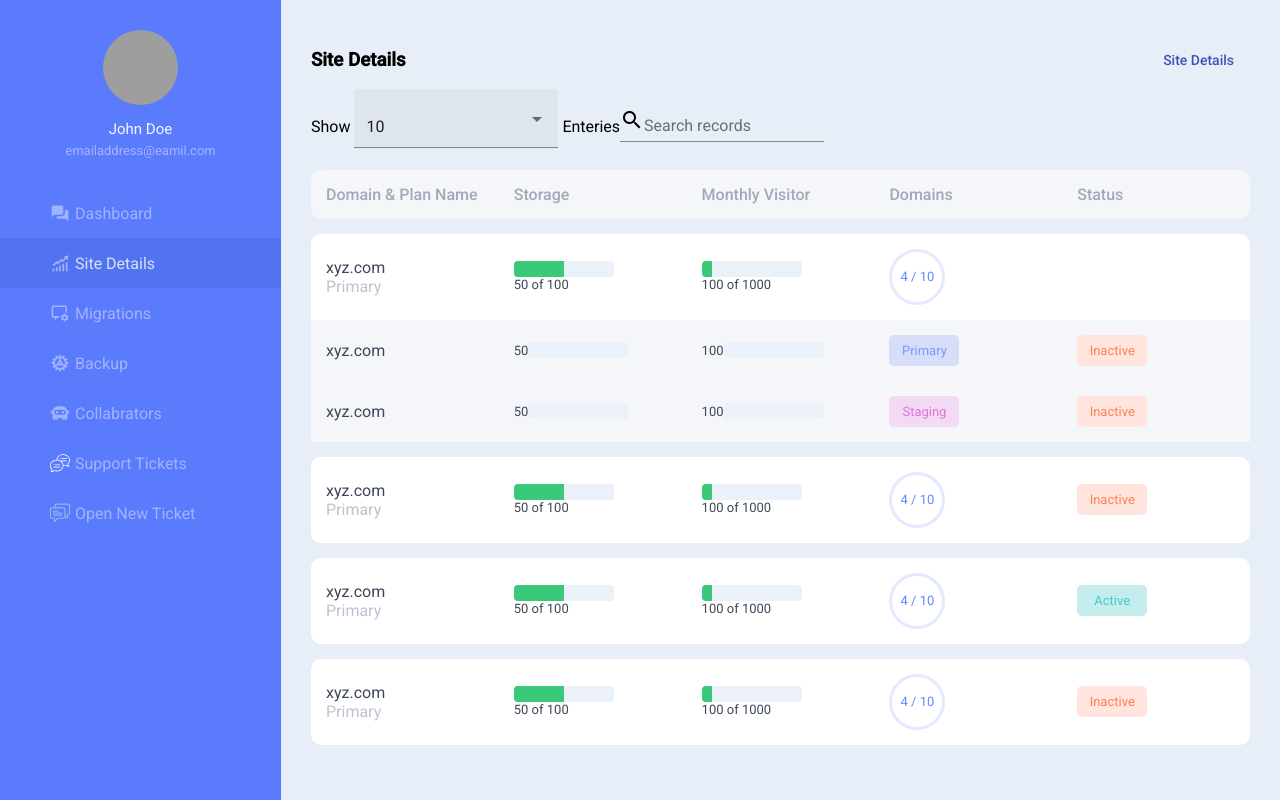
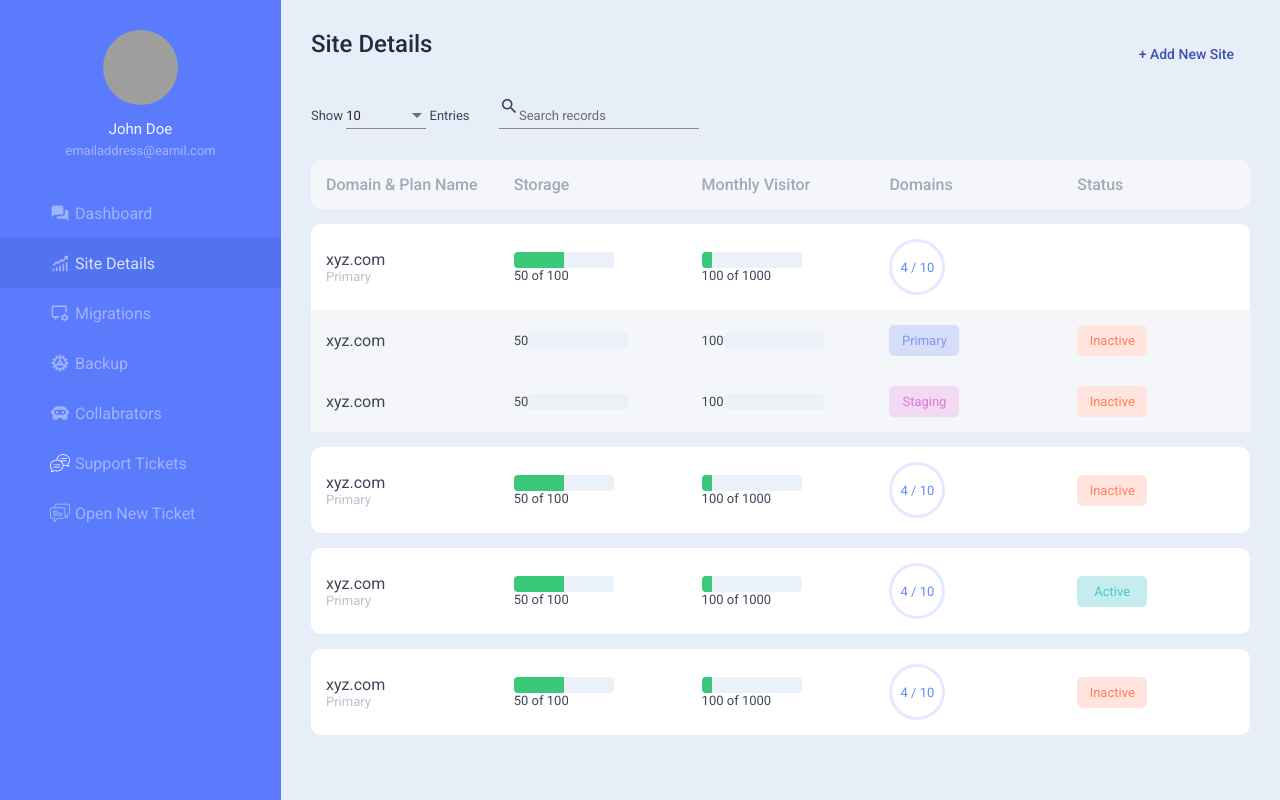
Before and after one commit to samantasumit/site-details-app, an Angular app: page /details in a window 1280 px wide. Built offline with nearby package versions, Linux system fonts and the light colour scheme; grey boxes are pictures that could not be loaded.

Commit message:
change site details page styles

```diff
--- a/src/app/modules/site-details/components/site-details.component.html
+++ b/src/app/modules/site-details/components/site-details.component.html
@@ -1,23 +1,23 @@
 <div class="site-details">
     <div class="head">
-        <h3 class="heading">Site Details</h3>
-        <button mat-button color="primary" class="add-site-btn" (click)="addNewSite()">Site Details</button>
+        <h2 class="heading">Site Details</h2>
+        <button mat-button color="primary" class="add-site-btn" (click)="addNewSite()">+ Add New Site</button>
     </div>
     <div class="content">
         <div class="controls">
             <div class="amount">
                 Show
-                <mat-form-field appearance="fill">
+                <mat-form-field class="mat-form-field-cust">
                     <mat-select [(ngModel)]="pageSize">
                         <mat-option *ngFor="let pageSize of pageSizes" [value]="pageSize">
                             {{pageSize}}
                         </mat-option>
                     </mat-select>
                 </mat-form-field>
-                Enteries
+                Entries
             </div>
             <div class="search">
-                <mat-form-field class="search-width">
+                <mat-form-field>
                     <mat-icon matPrefix>search</mat-icon>
                     <input matInput placeholder="Search records" [(ngModel)]="searchText">
                 </mat-form-field>
--- a/src/app/modules/site-details/components/site-details.component.scss
+++ b/src/app/modules/site-details/components/site-details.component.scss
@@ -8,12 +8,27 @@
         justify-content: space-between;
         align-items: center;
         flex-wrap: wrap;
+        margin-bottom: 15px;
+        .heading {
+            font-weight: 500;
+            margin-top: 0;
+            color: #232d42;
+        }
     }
     .content {
         .controls {
             display: flex;
             align-items: center;
             flex-wrap: wrap;
+            margin-bottom: 15px;
+            color: #3d4659;
+            font-size: small;
+            .amount {
+                padding-right: 30px;
+            }
+            .mat-form-field-cust {
+                width: 80px;
+            }
         }
         .data-table {
             width: 100%;
@@ -61,6 +76,7 @@
                     font-weight: 400;
                     .d-tag {
                         color: #bdc2cf;
+                        font-size: small;
                     }
                     .storage {
                         font-size: small;
@@ -90,8 +106,8 @@
                             color: #e177dd;
                         }
                         &.addon {
-                            background-color: #ffe5dd;
-                            color: #ff7f57;
+                            background-color: #f7eee3;
+                            color: #f7b95a;
                         }
                     }
                     .progress {
```
